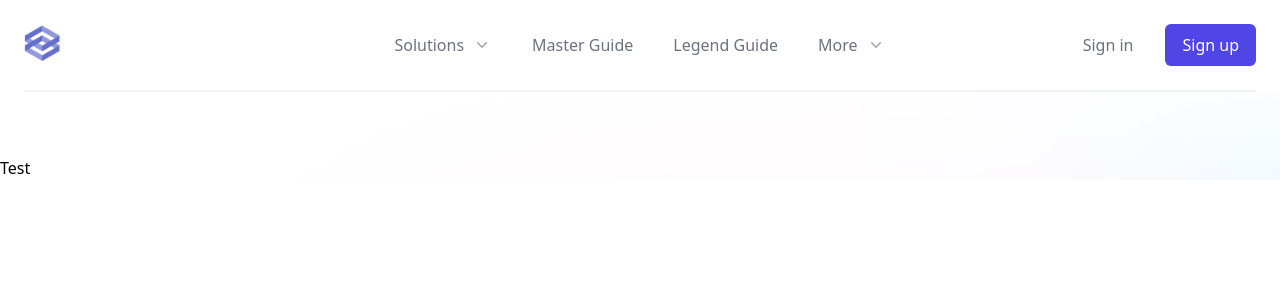
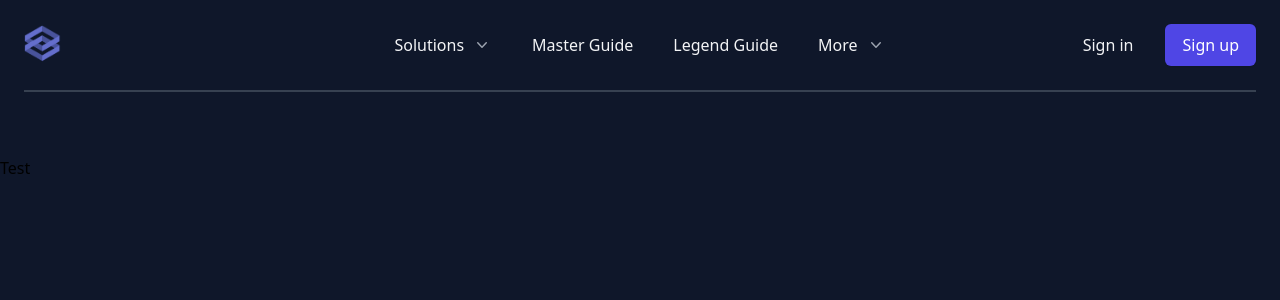
Before and after one commit to Kalasky/pogo-guide, a React (Vite) app in the folder frontend/: page / in a window 1280 px wide. Shown: the top 300 px of the page. Built offline with nearby package versions, Linux system fonts and the light colour scheme; a web font is replaced by a local one.

Commit message:
cleaned up popovers, modified navbar responsiveness, added background

```diff
--- a/frontend/index.html
+++ b/frontend/index.html
@@ -1,5 +1,5 @@
 <!DOCTYPE html>
-<html lang="en">
+<html lang="en" style="background: rgb(15,23,42)">
   <head>
     <meta charset="UTF-8" />
     <link rel="icon" type="image/svg+xml" href="/vite.svg" />
--- a/frontend/src/App.jsx
+++ b/frontend/src/App.jsx
@@ -17,9 +17,10 @@ import Signup from './pages/Signup'
 function App() {
   const { user } = useAuthContext()
   const isAdmin = user && user.role === 'admin'
+  // bg-[url('./src/assets/beams.jpg')]
 
   return (
-    <div className="App bg-[url('./src/assets/beams.jpg')] ">
+    <div className="App bg-slate-900 h-screen">
       <BrowserRouter>
         <NavBar />
         <div className="pages pt-16">
--- a/frontend/src/components/Navbar.jsx
+++ b/frontend/src/components/Navbar.jsx
@@ -64,11 +64,6 @@ const resources = [
   },
   { name: 'Security', description: 'Understand how we take your privacy seriously.', href: '#', icon: ShieldCheckIcon },
 ]
-const recentPosts = [
-  { id: 1, name: 'Boost your conversion rate', href: '#' },
-  { id: 2, name: 'How to use search engine optimization to drive traffic to your site', href: '#' },
-  { id: 3, name: 'Improve your customer experience', href: '#' },
-]
 
 function classNames(...classes) {
   return classes.filter(Boolean).join(' ')
@@ -82,29 +77,29 @@ const NavBar = () => {
     logout()
   }
   return (
-    <Popover className="relative bg-white">
+    <Popover className="relative">
       <div className="mx-auto max-w-7xl px-6">
-        <div className="flex items-center justify-between border-b-2 border-gray-100 py-6 md:justify-start md:space-x-10">
+        <div className="flex items-center justify-between border-b-2 border-gray-700 py-6 lg:justify-start md:space-x-10">
           <div className="flex justify-start lg:w-0 lg:flex-1">
             <a href="#">
               <span className="sr-only">Your Company</span>
               <img className="h-8 w-auto sm:h-10" src={logo} alt="" />
             </a>
           </div>
-          <div className="-my-2 -mr-2 md:hidden">
-            <Popover.Button className="inline-flex items-center justify-center rounded-md bg-white p-2 text-gray-400 hover:bg-gray-100 hover:text-gray-500 focus:outline-none focus:ring-2 focus:ring-inset focus:ring-indigo-500">
+          <div className="-my-2 -mr-2 lg:hidden">
+            <Popover.Button className="inline-flex items-center justify-center rounded-md p-2 text-gray-400 hover:bg-gray-100 hover:text-gray-500 focus:outline-none focus:ring-2 focus:ring-inset focus:ring-indigo-500">
               <span className="sr-only">Open menu</span>
               <Bars3Icon className="h-6 w-6" aria-hidden="true" />
             </Popover.Button>
           </div>
-          <Popover.Group as="nav" className="hidden space-x-10 md:flex">
+          <Popover.Group as="nav" className="hidden space-x-10 lg:flex">
             <Popover className="relative">
               {({ open }) => (
                 <>
                   <Popover.Button
                     className={classNames(
-                      open ? 'text-gray-900' : 'text-gray-500',
-                      'group inline-flex items-center rounded-md bg-white text-base font-medium hover:text-gray-900 focus:outline-none focus:ring-2 focus:ring-indigo-500 focus:ring-offset-2'
+                      open ? 'text-gray-100' : 'text-gray-100',
+                      'group inline-flex items-center rounded-md text-base font-medium hover:text-gray-300 focus:outline-none focus:ring-2 focus:ring-indigo-500 focus:ring-offset-2'
                     )}
                   >
                     <span>Solutions</span>
@@ -136,19 +131,6 @@ const NavBar = () => {
                             </a>
                           ))}
                         </div>
-                        <div className="space-y-6 bg-gray-50 px-5 py-5 sm:flex sm:space-y-0 sm:space-x-10 sm:px-8">
-                          {callsToAction.map((item) => (
-                            <div key={item.name} className="flow-root">
-                              <a
-                                href={item.href}
-                                className="-m-3 flex items-center rounded-md p-3 text-base font-medium text-gray-900 hover:bg-gray-100"
-                              >
-                                <item.icon className="h-6 w-6 flex-shrink-0 text-gray-400" aria-hidden="true" />
-                                <span className="ml-3">{item.name}</span>
-                              </a>
-                            </div>
-                          ))}
-                        </div>
                       </div>
                     </Popover.Panel>
                   </Transition>
@@ -156,10 +138,10 @@ const NavBar = () => {
               )}
             </Popover>
 
-            <a href="/master" className="text-base font-medium text-gray-500 hover:text-gray-900">
+            <a href="/master" className="text-base font-medium text-gray-100 hover:text-gray-300">
               Master Guide
             </a>
-            <a href="/legend" className="text-base font-medium text-gray-500 hover:text-gray-900">
+            <a href="/legend" className="text-base font-medium text-gray-100 hover:text-gray-300">
               Legend Guide
             </a>
 
@@ -168,8 +150,8 @@ const NavBar = () => {
                 <>
                   <Popover.Button
                     className={classNames(
-                      open ? 'text-gray-900' : 'text-gray-500',
-                      'group inline-flex items-center rounded-md bg-white text-base font-medium hover:text-gray-900 focus:outline-none focus:ring-2 focus:ring-indigo-500 focus:ring-offset-2'
+                      open ? 'text-gray-100' : 'text-gray-100',
+                      'group inline-flex items-center rounded-md text-base font-medium hover:text-gray-300 focus:outline-none focus:ring-2 focus:ring-indigo-500 focus:ring-offset-2'
                     )}
                   >
                     <span>More</span>
@@ -201,26 +183,6 @@ const NavBar = () => {
                             </a>
                           ))}
                         </div>
-                        <div className="bg-gray-50 px-5 py-5 sm:px-8 sm:py-8">
-                          <div>
-                            <h3 className="text-base font-medium text-gray-500">Recent Posts</h3>
-                            <ul role="list" className="mt-4 space-y-4">
-                              {recentPosts.map((post) => (
-                                <li key={post.id} className="truncate text-base">
-                                  <a href={post.href} className="font-medium text-gray-900 hover:text-gray-700">
-                                    {post.name}
-                                  </a>
-                                </li>
-                              ))}
-                            </ul>
-                          </div>
-                          <div className="mt-5 text-sm">
-                            <a href="#" className="font-medium text-indigo-600 hover:text-indigo-500">
-                              View all posts
-                              <span aria-hidden="true"> &rarr;</span>
-                            </a>
-                          </div>
-                        </div>
                       </div>
                     </Popover.Panel>
                   </Transition>
@@ -228,7 +190,7 @@ const NavBar = () => {
               )}
             </Popover>
           </Popover.Group>
-          <div className="hidden items-center justify-end md:flex md:flex-1 lg:w-0">
+          <div className="hidden items-center justify-end lg:flex lg:flex-1 lg:w-0">
             {user && (
               <div>
                 <button
@@ -241,7 +203,7 @@ const NavBar = () => {
             )}
             {!user && (
               <div>
-                <a href="/login" className="whitespace-nowrap text-base font-medium text-gray-500 hover:text-gray-900">
+                <a href="/login" className="whitespace-nowrap text-base font-medium text-gray-100 hover:text-gray-300">
                   Sign in
                 </a>
 
@@ -276,7 +238,7 @@ const NavBar = () => {
         leaveFrom="opacity-100 scale-100"
         leaveTo="opacity-0 scale-95"
       >
-        <Popover.Panel focus className="absolute inset-x-0 top-0 origin-top-right transform p-2 transition md:hidden">
+        <Popover.Panel focus className="absolute inset-x-0 top-0 origin-top-right transform p-2 transition lg:hidden z-10">
           <div className="divide-y-2 divide-gray-50 rounded-lg bg-white shadow-lg ring-1 ring-black ring-opacity-5">
             <div className="px-5 pt-5 pb-6">
               <div className="flex items-center justify-between">
```
